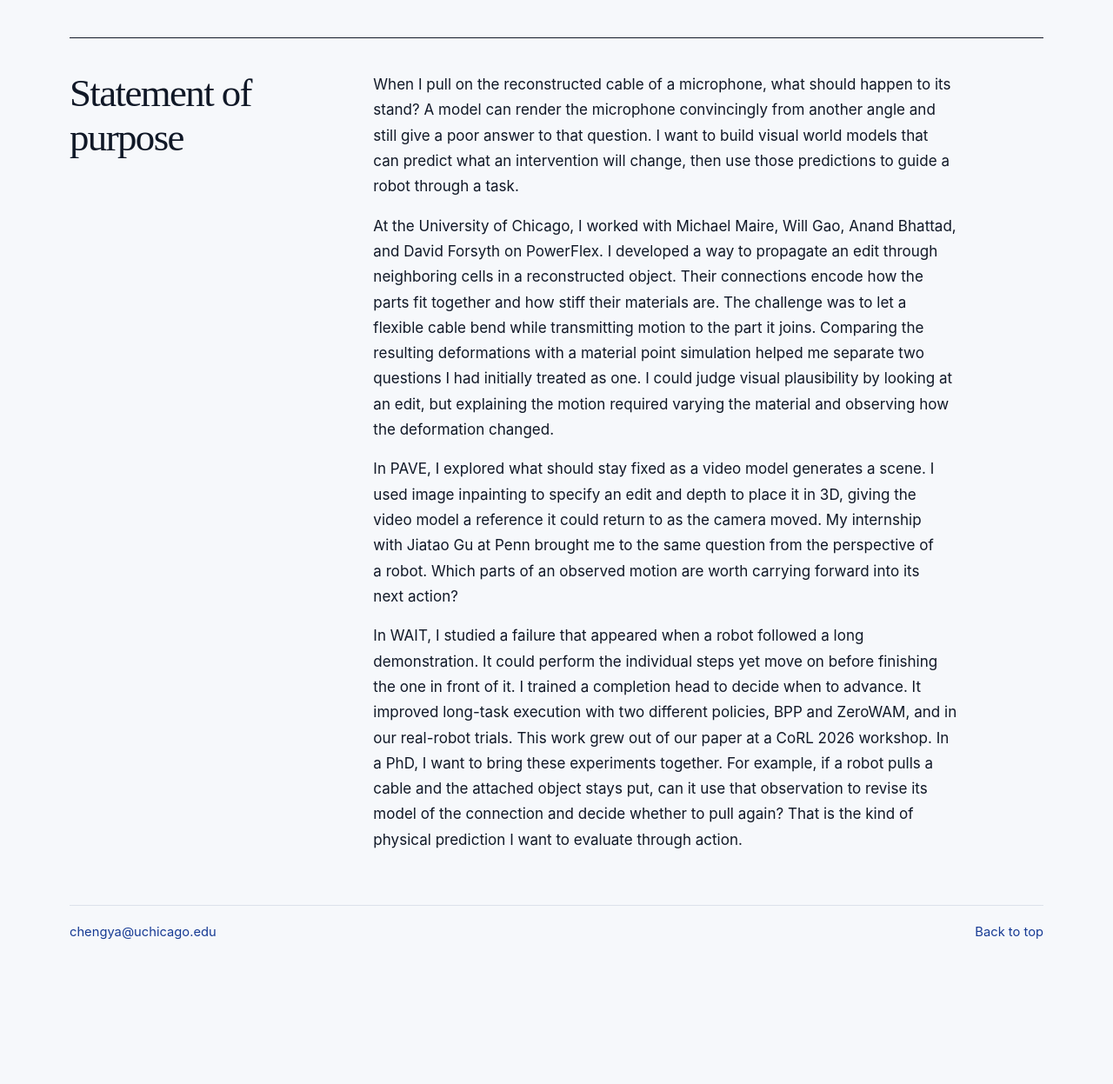
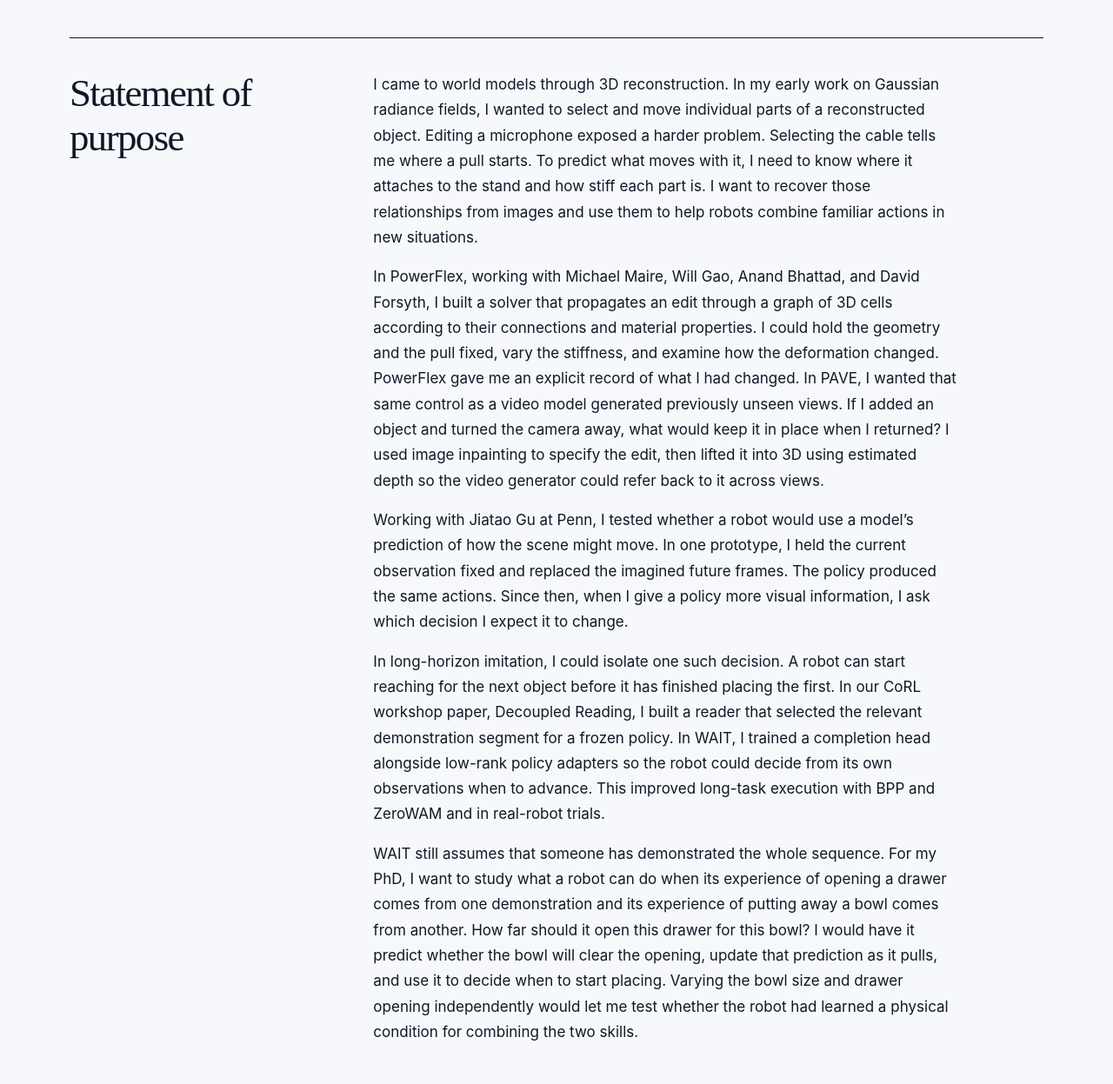
Before and after one commit to ChengY-uchi/ChengY-uchi.github.io, a plain HTML site: page phd-2027/index.html in a window 1280 px wide. Shown: the part 1773-3020 px from the top of the page at 87% size. Before the commit the page ends 2893 px from the top, so only its background shows below. Drawn offline with Linux system fonts and the light colour scheme.

Commit message:
Connect the research questions in the PhD statement

```diff
--- a/phd-2027/index.html
+++ b/phd-2027/index.html
@@ -182,10 +182,11 @@
       <section class="statement" id="statement" aria-labelledby="statement-title">
         <h2 class="section-title" id="statement-title">Statement of purpose</h2>
         <div class="statement-copy">
-          <p>When I pull on the reconstructed cable of a microphone, what should happen to its stand? A model can render the microphone convincingly from another angle and still give a poor answer to that question. I want to build visual world models that can predict what an intervention will change, then use those predictions to guide a robot through a task.</p>
-          <p>At the University of Chicago, I worked with Michael Maire, Will Gao, Anand Bhattad, and David Forsyth on PowerFlex. I developed a way to propagate an edit through neighboring cells in a reconstructed object. Their connections encode how the parts fit together and how stiff their materials are. The challenge was to let a flexible cable bend while transmitting motion to the part it joins. Comparing the resulting deformations with a material point simulation helped me separate two questions I had initially treated as one. I could judge visual plausibility by looking at an edit, but explaining the motion required varying the material and observing how the deformation changed.</p>
-          <p>In PAVE, I explored what should stay fixed as a video model generates a scene. I used image inpainting to specify an edit and depth to place it in 3D, giving the video model a reference it could return to as the camera moved. My internship with Jiatao Gu at Penn brought me to the same question from the perspective of a robot. Which parts of an observed motion are worth carrying forward into its next action?</p>
-          <p>In WAIT, I studied a failure that appeared when a robot followed a long demonstration. It could perform the individual steps yet move on before finishing the one in front of it. I trained a completion head to decide when to advance. It improved long-task execution with two different policies, BPP and ZeroWAM, and in our real-robot trials. This work grew out of our paper at a CoRL 2026 workshop. In a PhD, I want to bring these experiments together. For example, if a robot pulls a cable and the attached object stays put, can it use that observation to revise its model of the connection and decide whether to pull again? That is the kind of physical prediction I want to evaluate through action.</p>
+          <p>I came to world models through 3D reconstruction. In my early work on Gaussian radiance fields, I wanted to select and move individual parts of a reconstructed object. Editing a microphone exposed a harder problem. Selecting the cable tells me where a pull starts. To predict what moves with it, I need to know where it attaches to the stand and how stiff each part is. I want to recover those relationships from images and use them to help robots combine familiar actions in new situations.</p>
+          <p>In PowerFlex, working with Michael Maire, Will Gao, Anand Bhattad, and David Forsyth, I built a solver that propagates an edit through a graph of 3D cells according to their connections and material properties. I could hold the geometry and the pull fixed, vary the stiffness, and examine how the deformation changed. PowerFlex gave me an explicit record of what I had changed. In PAVE, I wanted that same control as a video model generated previously unseen views. If I added an object and turned the camera away, what would keep it in place when I returned? I used image inpainting to specify the edit, then lifted it into 3D using estimated depth so the video generator could refer back to it across views.</p>
+          <p>Working with Jiatao Gu at Penn, I tested whether a robot would use a model’s prediction of how the scene might move. In one prototype, I held the current observation fixed and replaced the imagined future frames. The policy produced the same actions. Since then, when I give a policy more visual information, I ask which decision I expect it to change.</p>
+          <p>In long-horizon imitation, I could isolate one such decision. A robot can start reaching for the next object before it has finished placing the first. In our CoRL workshop paper, Decoupled Reading, I built a reader that selected the relevant demonstration segment for a frozen policy. In WAIT, I trained a completion head alongside low-rank policy adapters so the robot could decide from its own observations when to advance. This improved long-task execution with BPP and ZeroWAM and in real-robot trials.</p>
+          <p>WAIT still assumes that someone has demonstrated the whole sequence. For my PhD, I want to study what a robot can do when its experience of opening a drawer comes from one demonstration and its experience of putting away a bowl comes from another. How far should it open this drawer for this bowl? I would have it predict whether the bowl will clear the opening, update that prediction as it pulls, and use it to decide when to start placing. Varying the bowl size and drawer opening independently would let me test whether the robot had learned a physical condition for combining the two skills.</p>
         </div>
       </section>
       <div class="page-end"><a href="mailto:chengya@uchicago.edu">chengya@uchicago.edu</a><a href="#main">Back to top</a></div>
```
